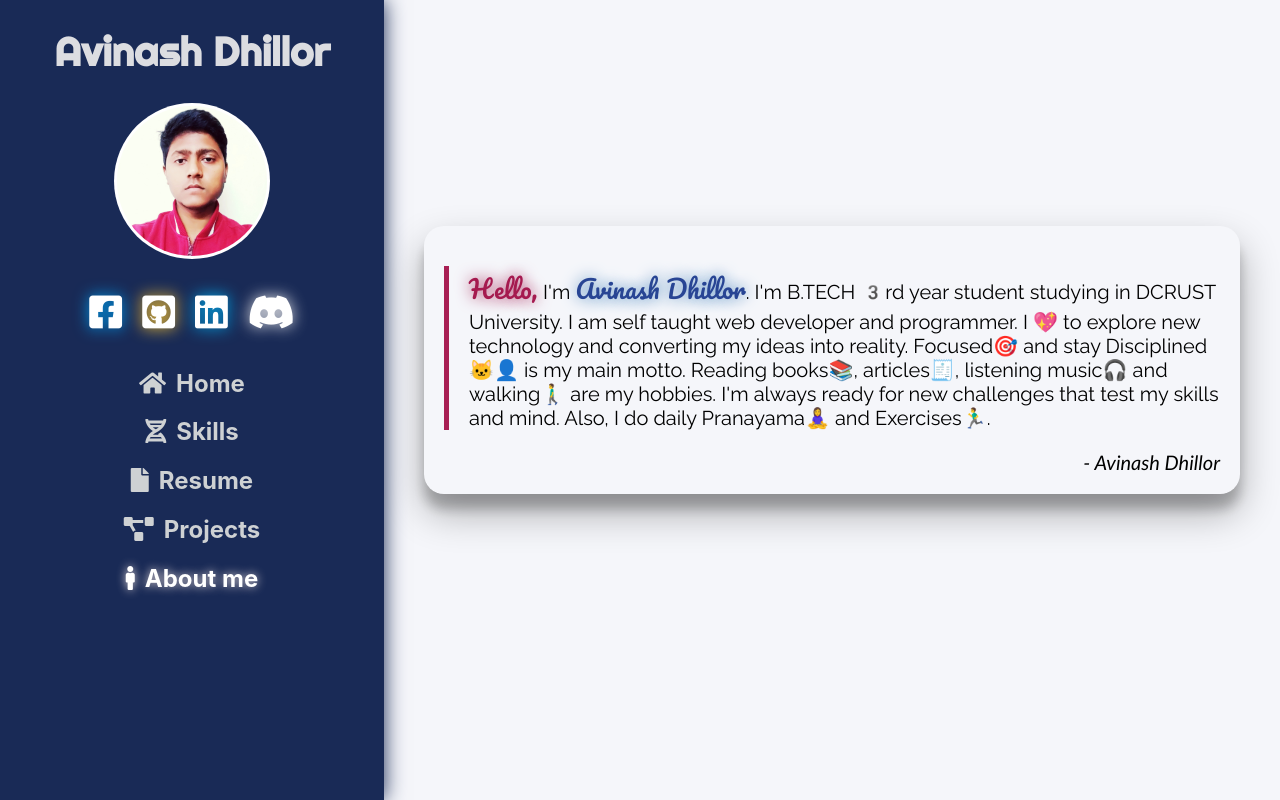
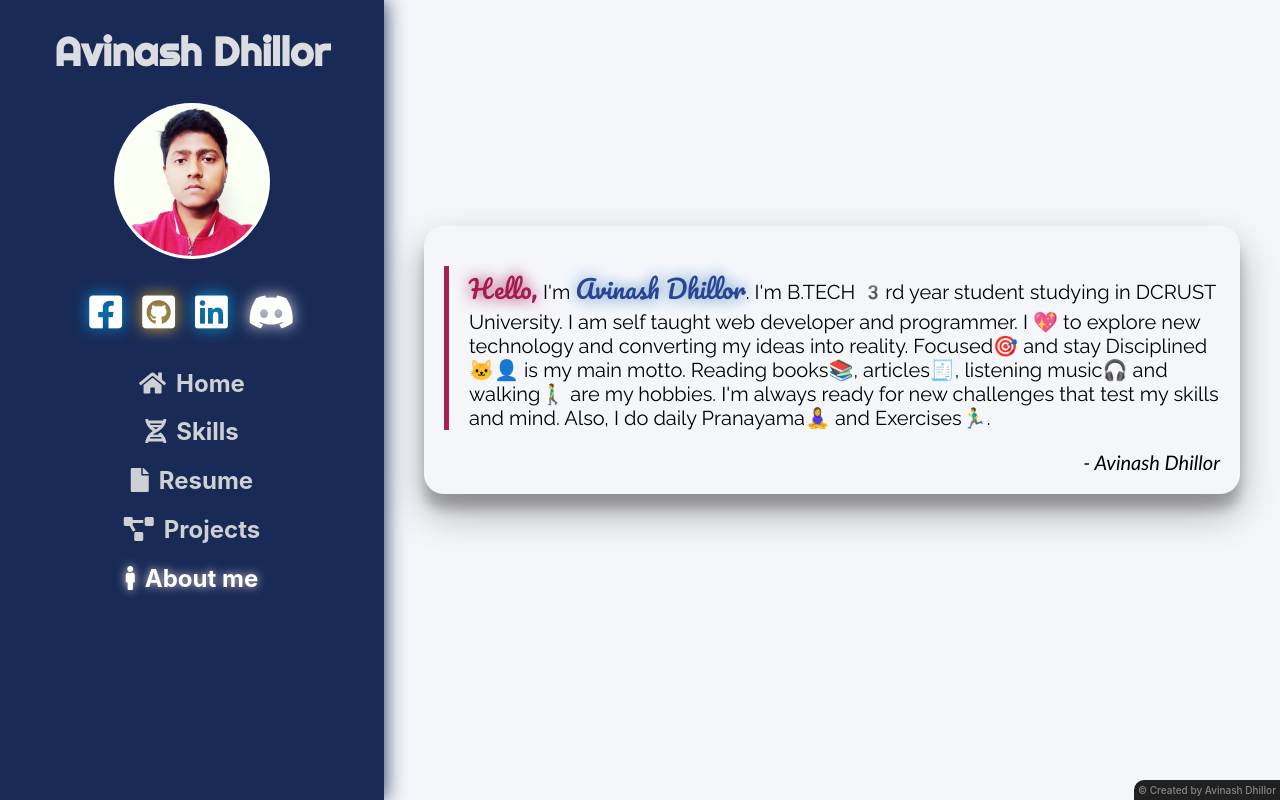
Before and after one commit to AD-random-development/portfolio_v2, a React (Create React App) app: page /aboutme in a window 1280 px wide. Built offline with nearby package versions, Linux system fonts and the light colour scheme.

Commit message:
footer and favicon added

```diff
--- a/public/index.html
+++ b/public/index.html
@@ -26,7 +26,7 @@
       work correctly both with client-side routing and a non-root public URL.
       Learn how to configure a non-root public URL by running `npm run build`.
     -->
-    <title>Avinash Dhillor</title>
+    <title>Avinash Dhillor | Portfolio website</title>
   </head>
   <body>
     <noscript>You need to enable JavaScript to run this app.</noscript>
--- a/src/components/Footer.js
+++ b/src/components/Footer.js
@@ -0,0 +1,9 @@
+import React from 'react';
+
+import './css/footer.css';
+
+export default () => (
+  <footer className="footer_container">
+    <p className="footer_content">&copy; Created by Avinash Dhillor</p>
+  </footer>
+);
--- a/src/components/css/footer.css
+++ b/src/components/css/footer.css
@@ -0,0 +1,16 @@
+.footer_container {
+  position: absolute;
+  bottom: 0;
+  right: 0;
+}
+
+.footer_content {
+  margin: 0;
+  padding: 0;
+  background-color: rgb(32, 32, 32);
+  padding: 4px;
+  border-top-left-radius: 10px;
+  font-weight: 500;
+  font-size: 10px;
+  color: rgb(136, 135, 135);
+}
--- a/src/routes/AppRouter.js
+++ b/src/routes/AppRouter.js
@@ -9,10 +9,12 @@ import Resume from '../components/Resume';
 import Projects from '../components/Projects';
 import AboutMe from '../components/AboutMe';
 import NotFound from '../components/NotFound';
+import Footer from '../components/Footer';
 
 import '../components/css/common.css';
 
 export default () => (
+  <div>
     <div className="row">
       <BrowserRouter>
         <div className="left_container">
@@ -32,4 +34,6 @@ export default () => (
         </div>
       </BrowserRouter>
     </div>
+    <Footer />
+  </div>
 );
```
Also changed, not shown: 1 other file (tests, documents, lock files or other folders). Lines whose indentation alone changed are shown as unchanged.
